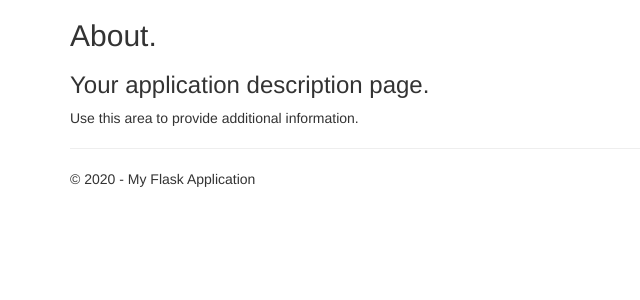
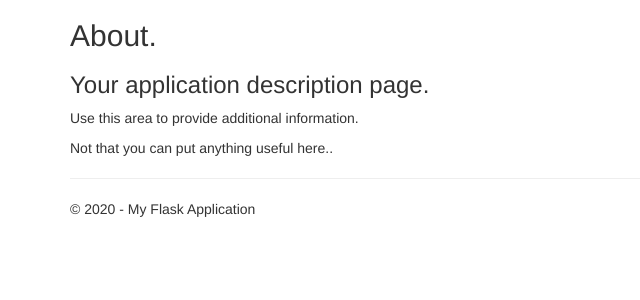
Before and after one commit to BenGrad/BenFinalProject, a Flask app: page /about in a window 1280 px wide. Shown: the part 51-351 px from the top of the page, without its empty margins (0-640 px from the left). Run offline with Flask 2, Linux system fonts and the light colour scheme; parts of the project's set-up code (start-up, migrations or seed data) failed here and were passed over; some libraries are stand-ins or nearby versions.

Commit message:
nothing significant

```diff
--- a/BenFinalProject/BenFinalProject/templates/about.html
+++ b/BenFinalProject/BenFinalProject/templates/about.html
@@ -6,5 +6,6 @@
 <h3>{{ message }}</h3>
 
 <p>Use this area to provide additional information.</p>
+<p>Not that you can put anything useful here..</p>
 
 {% endblock %}
```
Also changed, not shown: BenFinalProject/BenFinalProject/templates/contact.html (line endings or trailing spaces).
